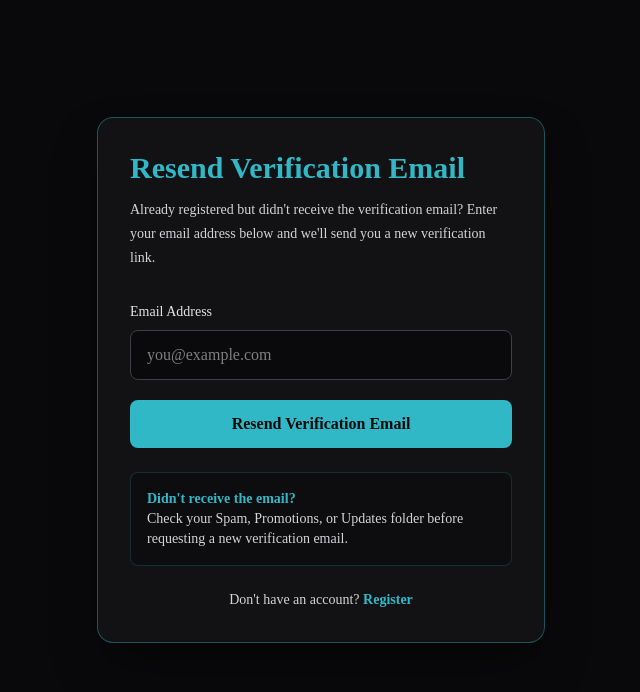
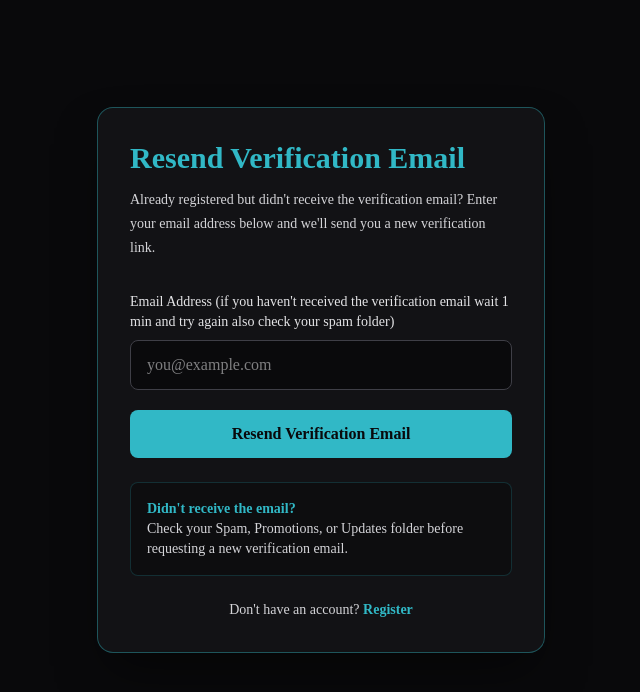
Before and after one commit to Prixxe45/Perplexity, a React (Vite) app in the folder frontend/: page /resend-verification in a window 1280 px wide. Shown: the top 692 px of the page, without its empty margins (319-959 px from the left). Built offline with nearby package versions, Linux system fonts and the light colour scheme; no server answers.

Commit message:
fix: add guidance for users on verification email delays in ResendVerification component

```diff
--- a/frontend/src/features/auth/pages/ResendVerification.jsx
+++ b/frontend/src/features/auth/pages/ResendVerification.jsx
@@ -40,6 +40,7 @@ const ResendVerification = () => {
                 className="mb-2 block text-sm font-medium text-zinc-200"
               >
                 Email Address
+                (if you haven't received the verification email wait 1 min and try again also check your spam folder)
               </label>
 
               <input
```
